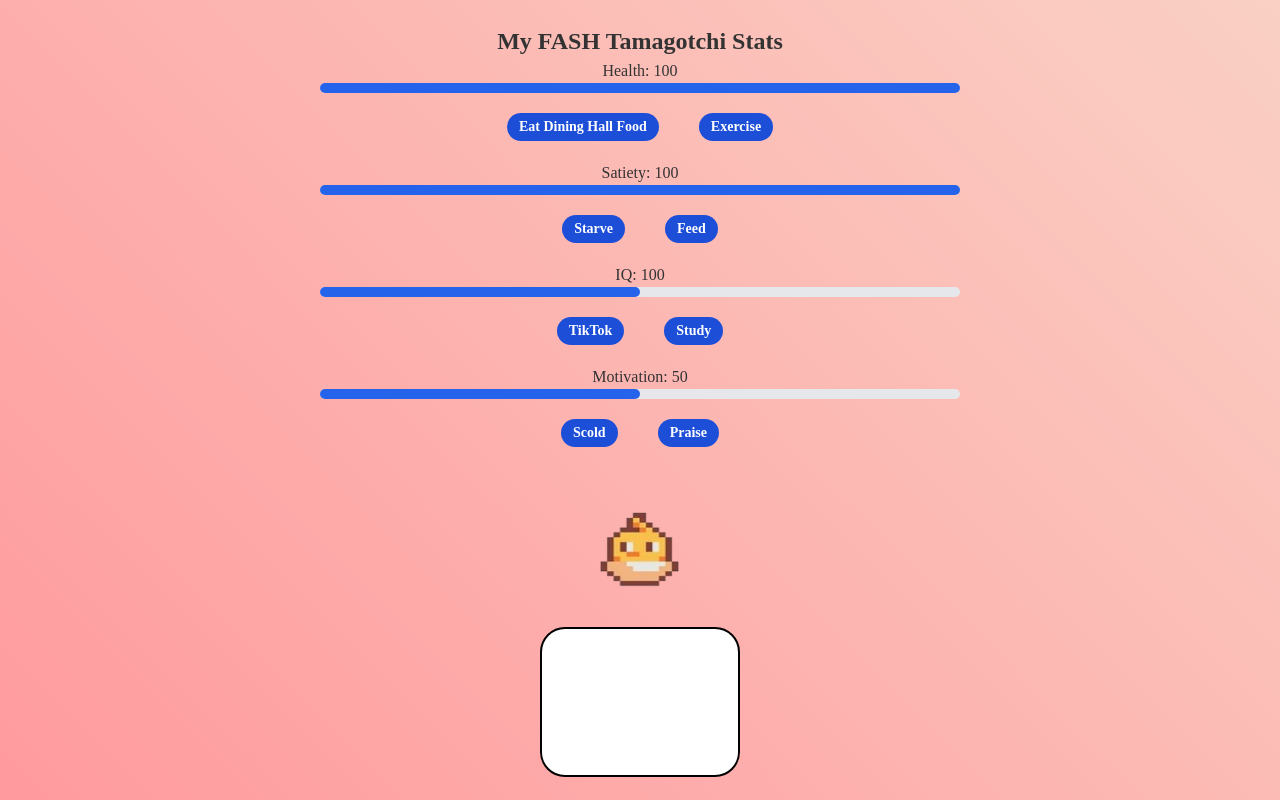
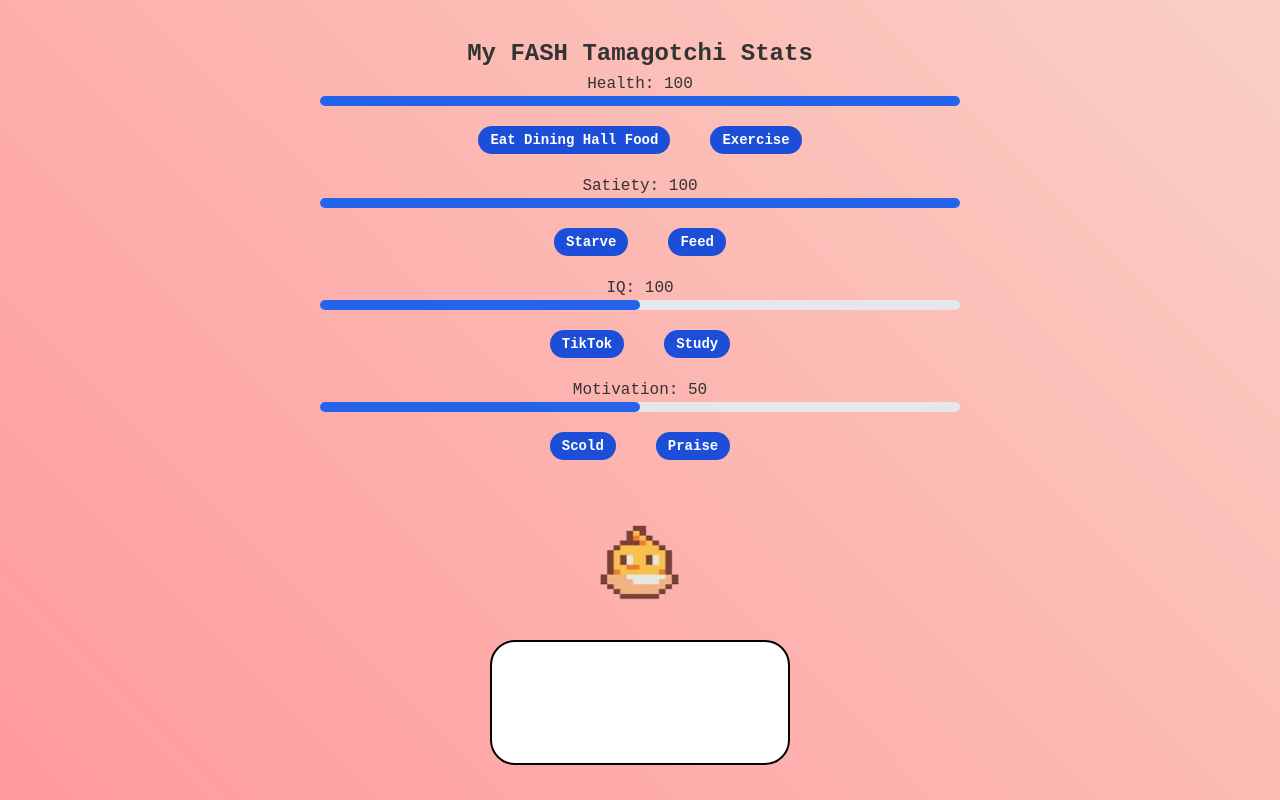
Before and after one commit to CS-396-Web-Dev/final-project-fash, a Next.js app: page / in a window 1280 px wide. Built offline with nearby package versions, Linux system fonts and the light colour scheme.

Commit message:
css styling: font & allowing html to be rendered dangerously

```diff
--- a/app/components/updateHealth.tsx
+++ b/app/components/updateHealth.tsx
@@ -18,9 +18,9 @@ export default function UpdateHealth({ updateValue, buttonName }: HealthProps) {
   const onUpdateHealth = () => {
     setHealth(Math.min(Math.max(health + updateValue, 0), 100));
     if (buttonName == 'Exercise') {
-      setText('You did a Chloe Ting workout with Chicken. Health went up 5 points.');
+      setText('You did a Chloe Ting workout with <b>Chicken</b>. Health went up 5 points.');
     } else {
-      setText('You made Chicken eat dining hall food. Health went down 5 points.')
+      setText('You made <b>Chicken</b> eat dining hall food. Health went down 5 points.')
     }
   };
 
--- a/app/components/updateHunger.tsx
+++ b/app/components/updateHunger.tsx
@@ -18,9 +18,9 @@ export default function UpdateHunger({ updateValue, buttonName }: HungerProps) {
   const onUpdateHunger = () => {
     setHunger(Math.min(Math.max(hunger + updateValue, 0), 100));
     if (buttonName == 'Feed') {
-      setText('You fed Chicken some 10Q. Satiety went up 5 points.');
+      setText('You fed <b>Chicken</b> some 10Q. Satiety went up 5 points.');
     } else {
-      setText('You starved Chicken. Satiety went down 5 points.')
+      setText('You starved <b>Chicken</b>. Satiety went down 5 points.')
     }
   };
 
--- a/app/components/updateIQ.tsx
+++ b/app/components/updateIQ.tsx
@@ -19,9 +19,9 @@ export default function UpdateIQ({ updateValue, buttonName }: IQProps) {
   const onUpdateIQ = () => {
     setIQ(Math.min(Math.max(IQ + updateValue, 0), 200));
     if (buttonName == 'Study') {
-      setText('You made Chicken watch lectures. IQ went up 5 points.');
+      setText('You made <b>Chicken</b> watch lectures. IQ went up 5 points.');
     } else {
-      setText('You went on TikTok with Chicken. IQ went down 5 points.')
+      setText('You went on TikTok with <b>Chicken</b>. IQ went down 5 points.')
     }
   };
 
--- a/app/components/updateMotivation.tsx
+++ b/app/components/updateMotivation.tsx
@@ -19,9 +19,9 @@ export default function UpdateMotivation({ updateValue, buttonName }: Motivation
     // we're assuming that motivation bar wants a percentage value
     setMotivation(Math.min(Math.max(motivation + updateValue, 0), 100));
     if (buttonName == 'Praise') {
-      setText('You praised Chicken. Motivation went up 5 points.');
+      setText('You praised <b>Chicken</b>. Motivation went up 5 points.');
     } else {
-      setText('You scolded Chicken. Motivation went down 5 points.')
+      setText('You scolded <b>Chicken</b>. Motivation went down 5 points.')
     }
   };
 
--- a/app/page.tsx
+++ b/app/page.tsx
@@ -151,9 +151,7 @@ export default function Home() {
         </div>
 
         <DisplayCharacter/>
-        <p id="message">
-          { text }
-        </p>
+        <span id="message" dangerouslySetInnerHTML={{__html: text}}></span>
       </body>
     </html>
   );
--- a/app/style.css
+++ b/app/style.css
@@ -10,7 +10,7 @@
 } */
 
 body {
-  font-family: 'Press Start 2P', cursive; /* What font do we want here */
+  font-family: 'Courier New', Courier, monospace; /* What font do we want here */
   background: linear-gradient(45deg, #ff9a9e, #fad0c4);
   color: #333;
   align-items: center;
@@ -31,7 +31,7 @@ h1 {
   border-radius: 25px;
   border: 2px solid #000000;
   padding: 20px;
-  width: 200px;
-  height: 150px;
+  width: 300px;
+  height: 125px;
   background: #FFFFFF;
 }
```
